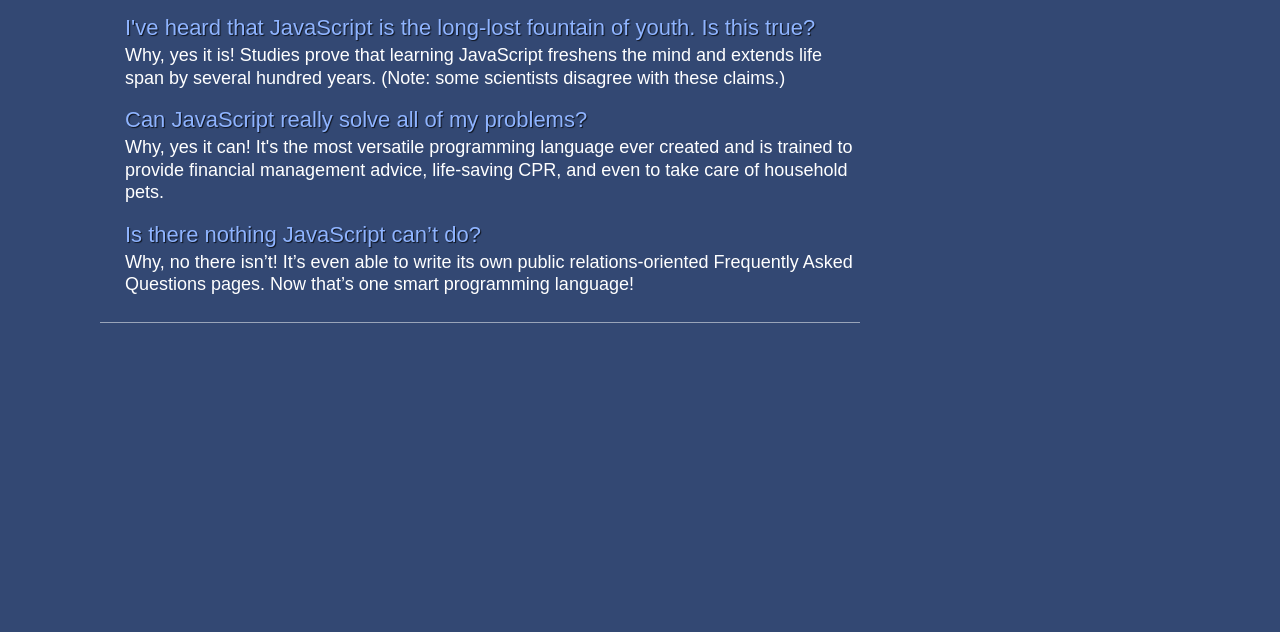
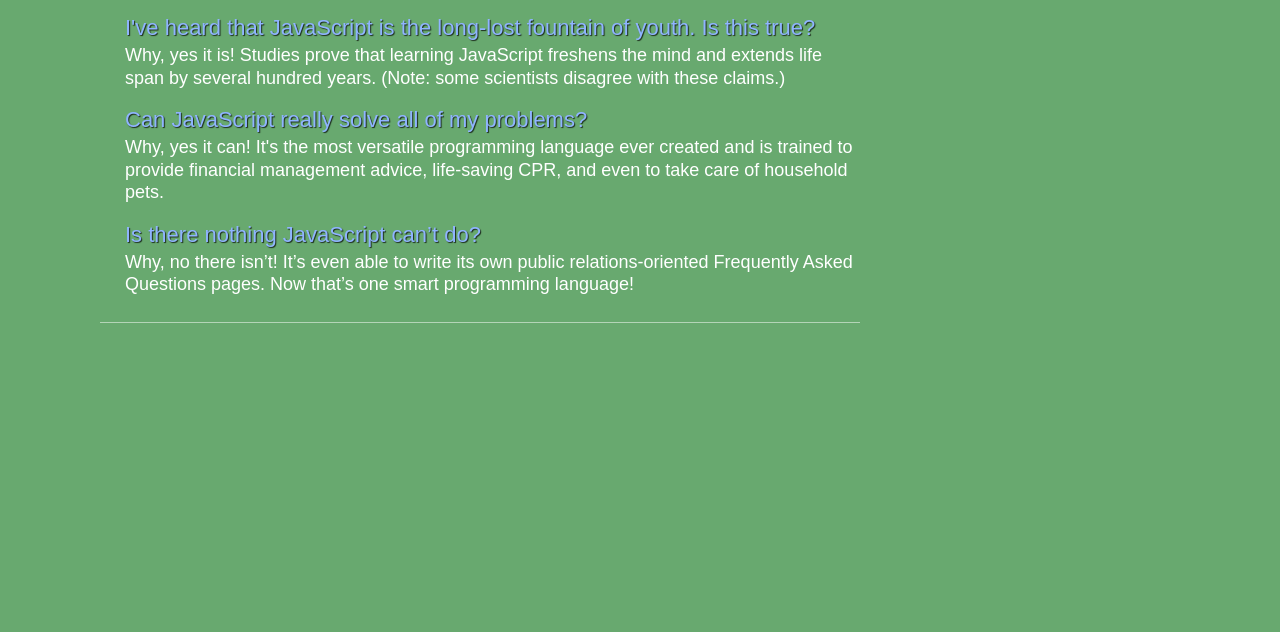
Before and after one commit to HarryJamesGreenblatt/Websites-In-A-Can, a plain HTML site: page chapter05/faq.html in a window 1280 px wide. Shown: the part 168-800 px from the top of the page. Drawn offline with nearby package versions, Linux system fonts and the light colour scheme; files that its build step writes are made by us from their sources; a web font is replaced by a local one.

Commit message:
modified:   chapter05/javascript.ipynb modified:   chapter05/site.css

```diff
--- a/chapter05/site.css
+++ b/chapter05/site.css
@@ -18,6 +18,8 @@ table, caption, tbody, tfoot, thead, tr, th, td {
 html , body{
 	line-height: 1;
 	background-color: #334873;
+	background-color: #68a96f;
+
 	background-image: url(../_images/bg-page2.png);
 }
 
```
Also changed, not shown: 1 other file.
